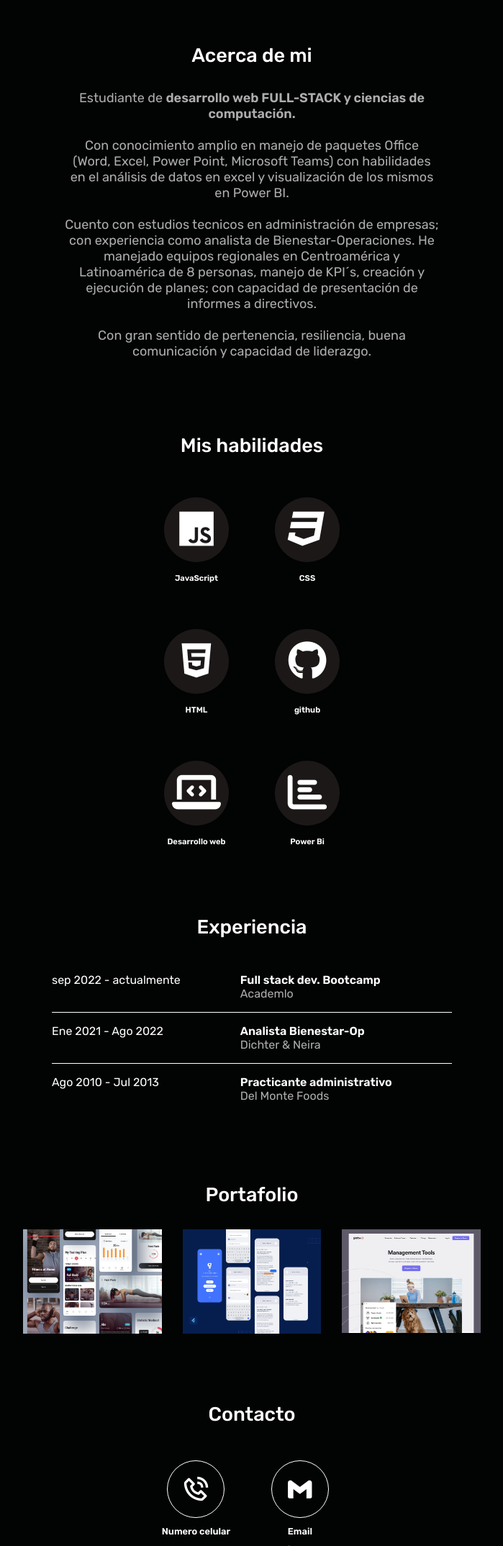
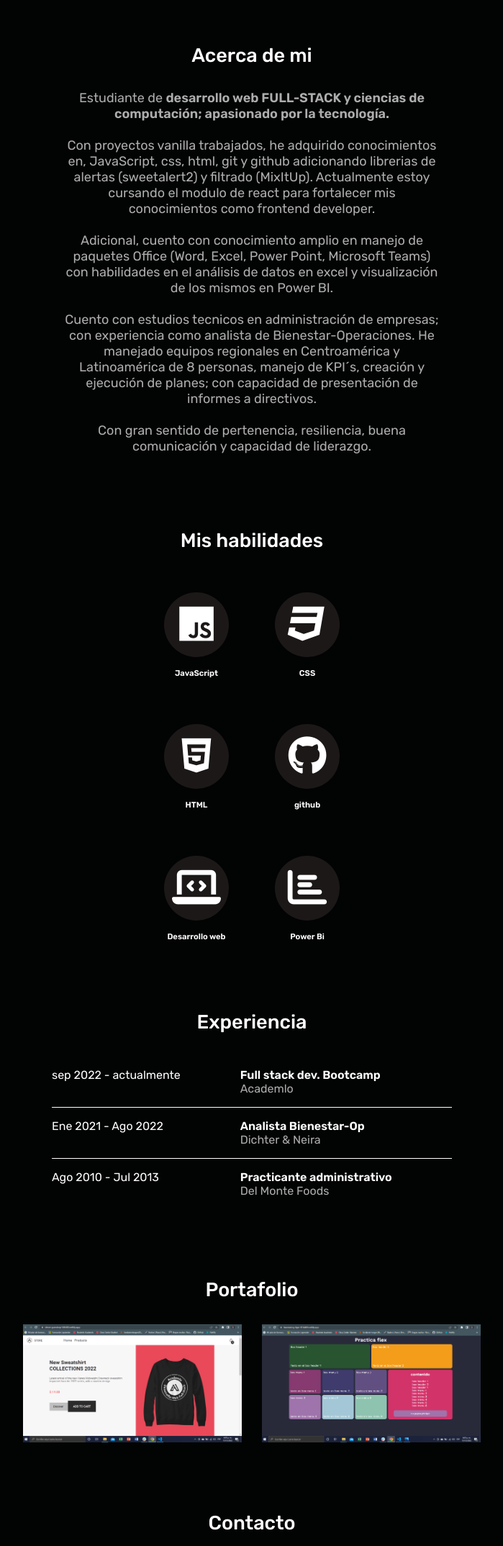
Before and after one commit to ftorrelles/portfolio2, a plain HTML site: page index.html in a window 1280 px wide. Shown: the part 652-2800 px from the top of the page at 72% size, without its empty margins (290-989 px from the left). Drawn offline with nearby package versions, Linux system fonts and the light colour scheme.

Commit message:
cambio en las imagenes del portafolio

```diff
--- a/index.html
+++ b/index.html
@@ -99,22 +99,29 @@
                         Estudiante de
                         <b
                             >desarrollo web FULL-STACK y ciencias de
-                            computación.
+                            computación; apasionado por la tecnología.
                         </b>
                         <br /><br />
-                        Con conocimiento amplio en manejo de paquetes Office
-                        (Word, Excel, Power Point, Microsoft Teams) con
-                        habilidades en el análisis de datos en excel y
-                        visualización de los mismos en Power BI.
-                        <br /><br />Cuento con estudios tecnicos en
-                        administración de empresas; con experiencia como
-                        analista de Bienestar-Operaciones. He manejado equipos
-                        regionales en Centroamérica y Latinoamérica de 8
-                        personas, manejo de KPI´s, creación y ejecución de
-                        planes; con capacidad de presentación de informes a
-                        directivos. <br /><br />Con gran sentido de pertenencia,
-                        resiliencia, buena comunicación y capacidad de
-                        liderazgo.
+                        Con proyectos vanilla trabajados, he adquirido
+                        conocimientos en, JavaScript, css, html, git y github
+                        adicionando librerias de alertas (sweetalert2) y
+                        filtrado (MixItUp). Actualmente estoy cursando el modulo
+                        de react para fortalecer mis conocimientos como frontend
+                        developer.
+                        <br /><br />
+                        Adicional, cuento con conocimiento amplio en manejo de
+                        paquetes Office (Word, Excel, Power Point, Microsoft
+                        Teams) con habilidades en el análisis de datos en excel
+                        y visualización de los mismos en Power BI.
+                        <br /><br />
+                        Cuento con estudios tecnicos en administración de
+                        empresas; con experiencia como analista de
+                        Bienestar-Operaciones. He manejado equipos regionales en
+                        Centroamérica y Latinoamérica de 8 personas, manejo de
+                        KPI´s, creación y ejecución de planes; con capacidad de
+                        presentación de informes a directivos. <br /><br />Con
+                        gran sentido de pertenencia, resiliencia, buena
+                        comunicación y capacidad de liderazgo.
                     </p>
                 </div>
             </section>
@@ -197,24 +204,23 @@
                 <h2 class="h2-Portfolio">Portafolio</h2>
                 <div class="portfolio_content">
                     <div class="porfolio_img">
-                        <img
-                            src="./src/Imágenes/ejemplo 1.png"
-                            alt="Portfolio 1"
-                        />
+                        <a
+                            href="https://clever-gumdrop-546402.netlify.app/"
+                            target="_blank"
+                            ><img
+                                src="./src/Imágenes/proyecto carrito compra.PNG"
+                                alt="carrito de compra"
+                        /></a>
                     </div>
 
                     <div class="porfolio_img">
-                        <img
-                            src="./src/Imágenes/ejemplo 2.png"
-                            alt="Portfolio 2"
-                        />
-                    </div>
-
-                    <div class="porfolio_img">
-                        <img
-                            src="./src/Imágenes/ejemplo 3.png"
-                            alt="Portfolio 3"
-                        />
+                        <a
+                            href="https://fascinating-liger-814d49.netlify.app/"
+                            target="_blank"
+                            ><img
+                                src="./src/Imágenes/practica Flex.PNG"
+                                alt="practica flex"
+                        /></a>
                     </div>
                 </div>
             </section>
--- a/src/css/styles.css
+++ b/src/css/styles.css
@@ -6,16 +6,12 @@
     --Cream: #ffffff;
     --colorSkills: #1d1818;
     --colorHover: #c7bca1;
-
     /* algunos colores lightMode */
     --body-color: #f5f5f5;
     --colorNav-menuNav: #0f1626;
     --color-icon: #ff533d;
     --details: #ab987a;
 }
-/* 6d9886 */
-/* hsl(354, 78%, 60%) */
-/* 344D67, faf4b7, 734046 */
 
 * {
     padding: 0;
@@ -306,7 +302,6 @@ main {
 
 .portfolio h2 {
     padding: 1rem 0rem 2rem 0rem;
-    z-index: 10;
 }
 
 .portfolio_content {
@@ -314,6 +309,10 @@ main {
     flex-direction: column;
     align-items: center;
     gap: 1.8rem;
+}
+.porfolio_img a img:hover {
+    -webkit-transform: scale(1.1);
+    transform: scale(1.1);
 }
 
 /* ------------------ */
@@ -445,7 +444,7 @@ footer p .bx {
     }
     .portfolio_content {
         display: grid;
-        grid-template-columns: repeat(3, 1fr);
+        grid-template-columns: repeat(2, 1fr);
     }
 }
 
```
Also changed, not shown: src/Imágenes/Rectangle 1.png (deleted), src/Imágenes/Rectangle 45.png (deleted), src/Imágenes/d.png (deleted), src/Imágenes/desk.png (deleted), src/Imágenes/ej3.png (deleted), src/Imágenes/practica Flex.PNG (added), src/Imágenes/proyecto carrito compra.PNG (added).
